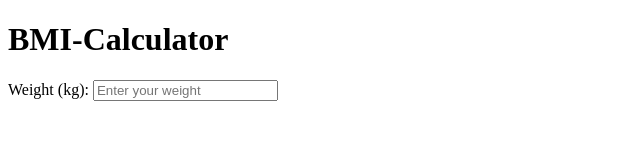
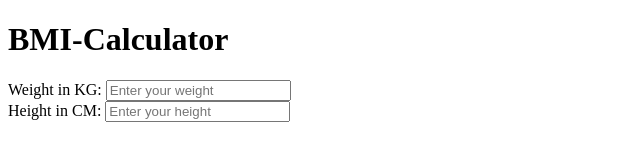
Before and after one commit to Roqeaiyakhan/ClassTask06-BNI-CAl, a plain HTML site: page index.html in a window 1280 px wide. Shown: the whole page, without its empty margins (0-640 px from the left). Drawn offline with Linux system fonts and the light colour scheme.

Commit message:
add label of height

```diff
--- a/index.html
+++ b/index.html
@@ -10,10 +10,13 @@
     <div class="container">
         <h1>BMI-Calculator</h1>
         <div class="input-group">
-            <label for="weight">Weight (kg):</label>
+            <label for="weight">Weight in KG:</label>
             <input type="number" id="weight" placeholder="Enter your weight">
         </div>
+        <div class="input-group">
+            <label for="height">Height in CM:</label>
+            <input type="number" id="height" placeholder="Enter your height">
+        </div>
     <script src="./script.js"></script>
-
 </body>
 </html>
```
